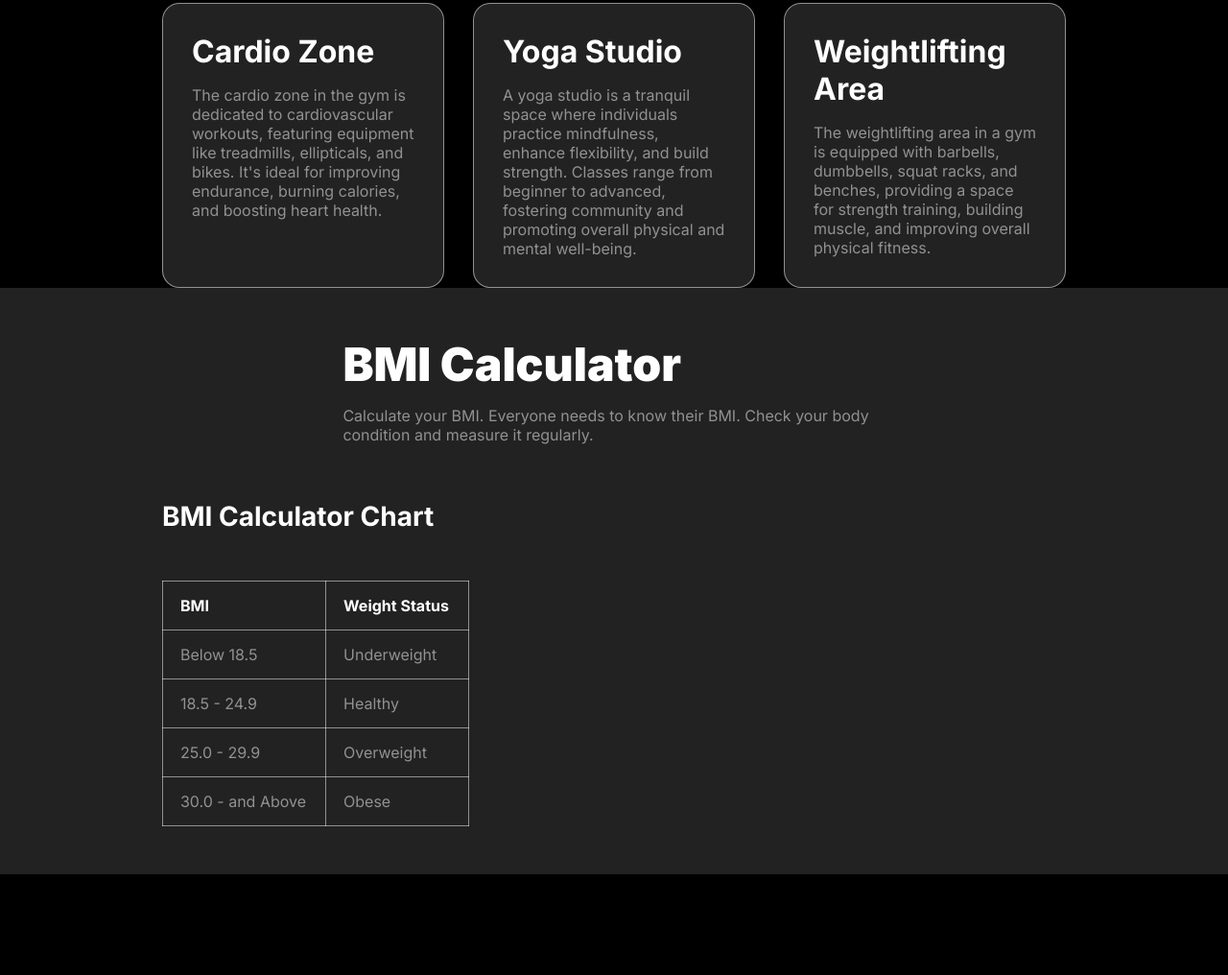
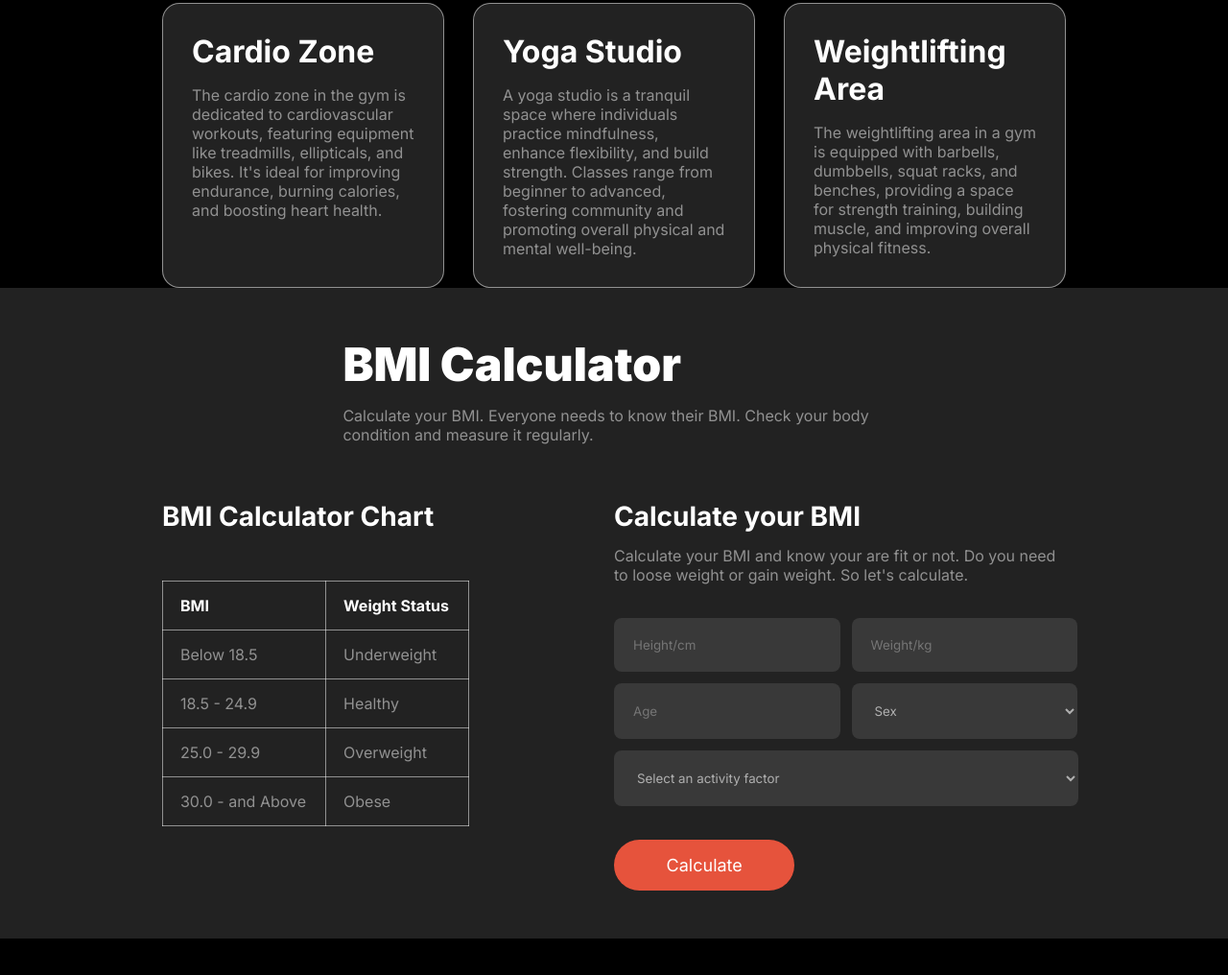
Before and after one commit to Joyeta-Mondal/Assignment_2, a plain HTML site: page index.html in a window 1280 px wide. Shown: the part 2097-3113 px from the top of the page at 96% size. Drawn offline with Linux system fonts and the light colour scheme.

Commit message:
updated bmi section

```diff
--- a/index.html
+++ b/index.html
@@ -186,6 +186,32 @@
                             </tr>
                         </table>
                     </div>
-
+                    <div class="calcu-bmi">
+                        <h3 class="bmi-chart-title">Calculate your BMI</h3>
+                        <p class="calcu-bmi-des">Calculate your BMI and know your are fit or not. Do you need to loose weight or gain weight. So let's calculate.  </p>
+                        <div class="bmi-form-cont">
+                            <form action="" class="bmi-form">
+                                <input type="number" placeholder="Height/cm">
+                                <input type="number" placeholder="Weight/kg">
+                                <input type="number" placeholder="Age">
+                                <select name="Sex" id="sex" placeholder="Sex">
+                                    <option value="" hidden="hidden">Sex</option>
+                                    <option value="Male">Male</option>
+                                    <option value="Female">Female</option>
+                                    <option value="Others">Other</option>
+                                </select>
+                                <select name="activity" id="activity">
+                                    <option value="" hidden="hidden">Select an activity factor</option>
+                                    <option value="yoga">Yoga</option>
+                                    <option value="walking">Walking</option>
+                                </select>
+                            </form>
+                            <button type="submit" class="btn-first btn-bmi">Calculate</button>
+                        </div>
+                    </div>
+                </div>
+            </div>
+         </section>
+         <!-- bmi end  -->
 </body>
 </html>
--- a/styles/style.css
+++ b/styles/style.css
@@ -288,3 +288,32 @@ header{
   .bmi-chart-table td{
     color: rgba(255, 255, 255, 0.5);
   }
+.calcu-bmi{
+    width: 50%;
+  }
+.calcu-bmi-des{
+    margin-top: 14px;
+    margin-bottom: 35px;
+    font-size: 1rem;
+    color: rgba(255, 255, 255, 0.5);
+  }
+.bmi-form{
+    width: 100%;
+    display: grid;
+    grid-template-columns: 50% 50%;
+    gap: 12px;
+  }
+.bmi-form input, select{
+    padding: 20px;
+    border-radius: 8px;
+    color: rgba(255, 255, 255, 0.6);
+    background: rgba(255, 255, 255, 0.1);
+    border: none;
+  }
+.btn-bmi{
+    margin-top: 35px;
+    min-width: 40%;
+  }
+#activity{
+    width: 205.5%;
+}
```
